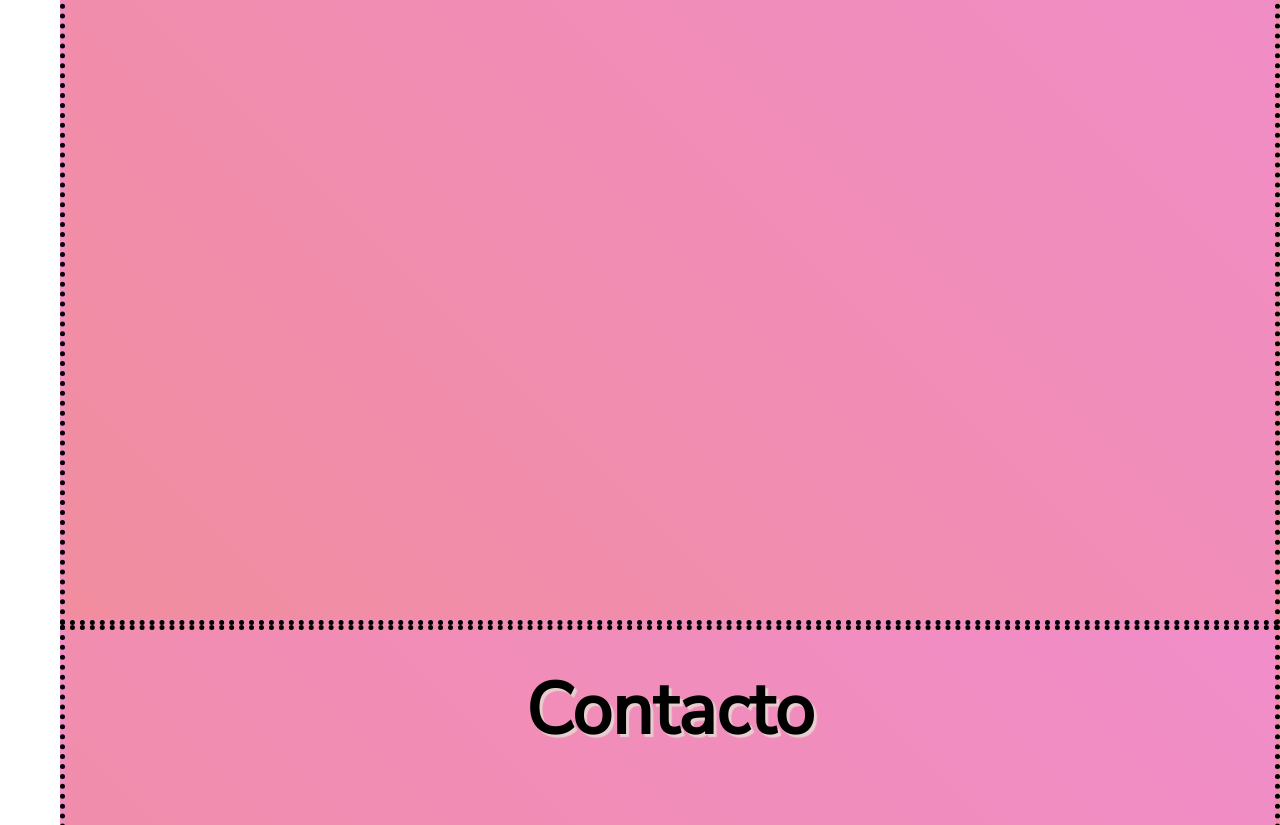
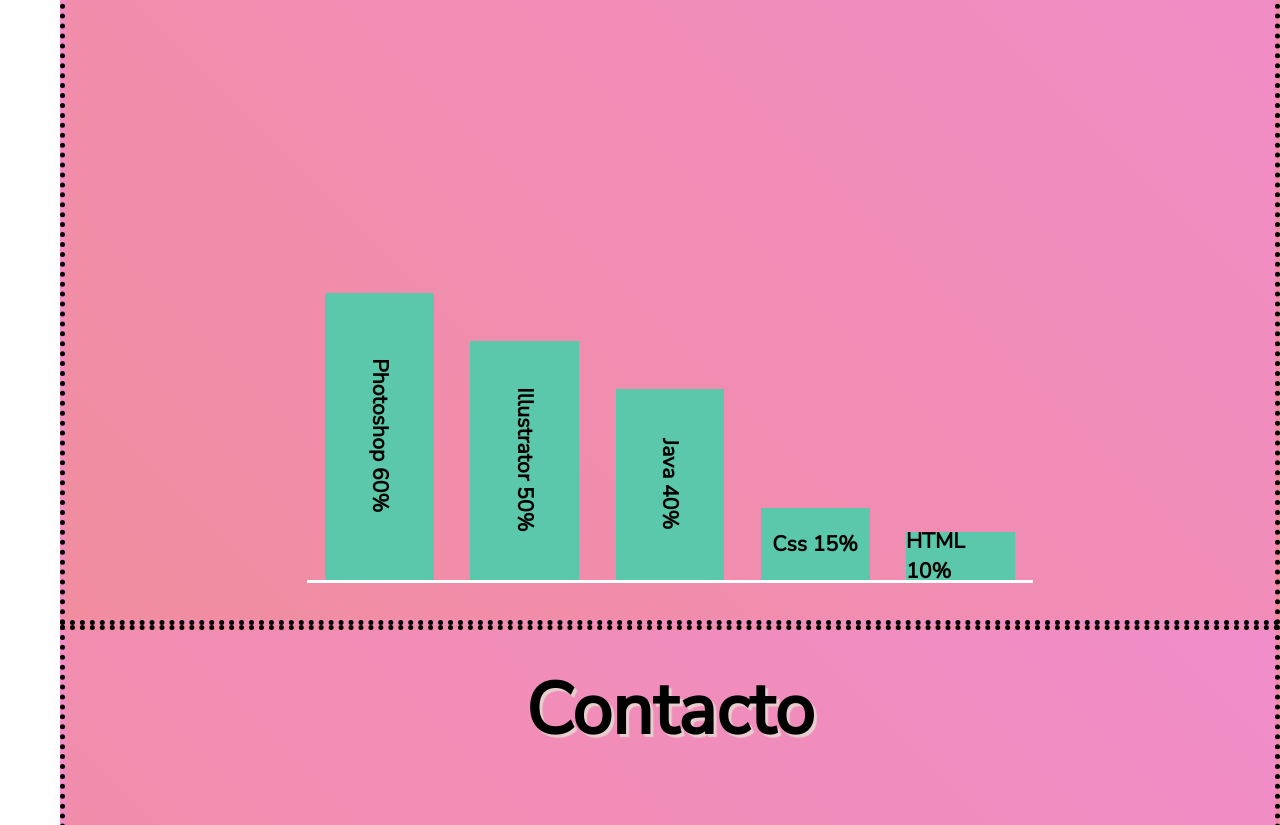
Before and after one commit to katheinvernon/quizSistemasInfo, a plain HTML site: page index.html in a window 1280 px wide. Shown: the part 2585-3410 px from the top of the page. Drawn offline with Linux system fonts and the light colour scheme.

Commit message:
Abilities completo

```diff
--- a/index.html
+++ b/index.html
@@ -188,6 +188,24 @@
             <div class="title">
                 <h1>Habilidades y Destrezas</h1>
             </div>
+            <div class="abilities-graphic">
+
+                <div class="photoshop">
+                    <b>Photoshop 60%</b>
+                </div>
+                <div class="illustrator">
+                    <b>Illustrator 50%</b>
+                </div>
+                <div class="java">
+                    <b>Java 40%</b>
+                </div>
+                <div class="css">
+                    <b>Css 15%</b>
+                </div>
+                <div class="html">
+                    <b>HTML 10%</b>
+                </div>
+            </div>
         </section>
         <section class="contact" id="contact">
             <div class="title">
--- a/main.css
+++ b/main.css
@@ -158,7 +158,69 @@ section{
 .hobbies{
     margin-top: 50px;
 }
+.abilities{
+    display: flex;
+    align-items: center;
+    justify-content: space-around;
+    flex-direction: column;
+}
+.abilities-graphic{
+    height: 60vh;
+    width: 60%;
+    display: flex;
+    align-items: flex-end;
+    justify-content: space-around;
+    flex-direction: row;
+    border-bottom: 3px solid white;
 
+
+    font-size: 16pt;
+}
+.photoshop{
+    height: 60%;
+    width: 15%;
+    writing-mode: vertical-lr;
+    display: flex;
+    justify-content: center;
+    align-items: center;
+    background-color: #5BC8AC;
+}
+.illustrator{
+    height: 50%;
+    width: 15%;
+    writing-mode: vertical-lr;
+    display: flex;
+    justify-content: center;
+    align-items: center;
+    background-color: #5BC8AC;
+}
+.java{
+    height: 40%;
+    width: 15%;
+    writing-mode: vertical-lr;
+    display: flex;
+    justify-content: center;
+    align-items: center;
+    background-color: #5BC8AC;
+}
+.css{
+    height: 15%;
+    width: 15%;
+
+    display: flex;
+    justify-content: center;
+    align-items: center;
+    background-color: #5BC8AC;
+}
+.html{
+    height: 10%;
+    width: 15%;
+
+    display: flex;
+    justify-content: center;
+    align-items: center;
+    background-color: #5BC8AC;
+}
 
 .menu{
     display: flex;
```
